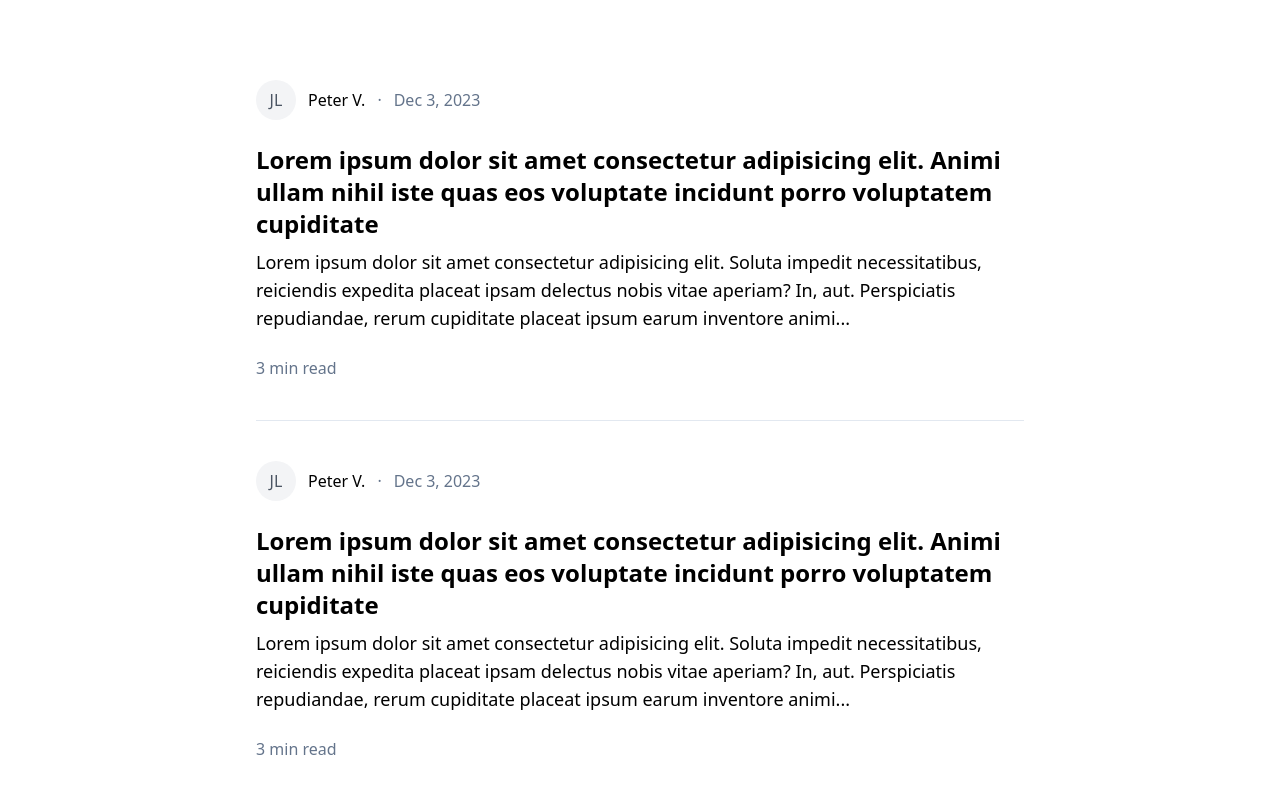
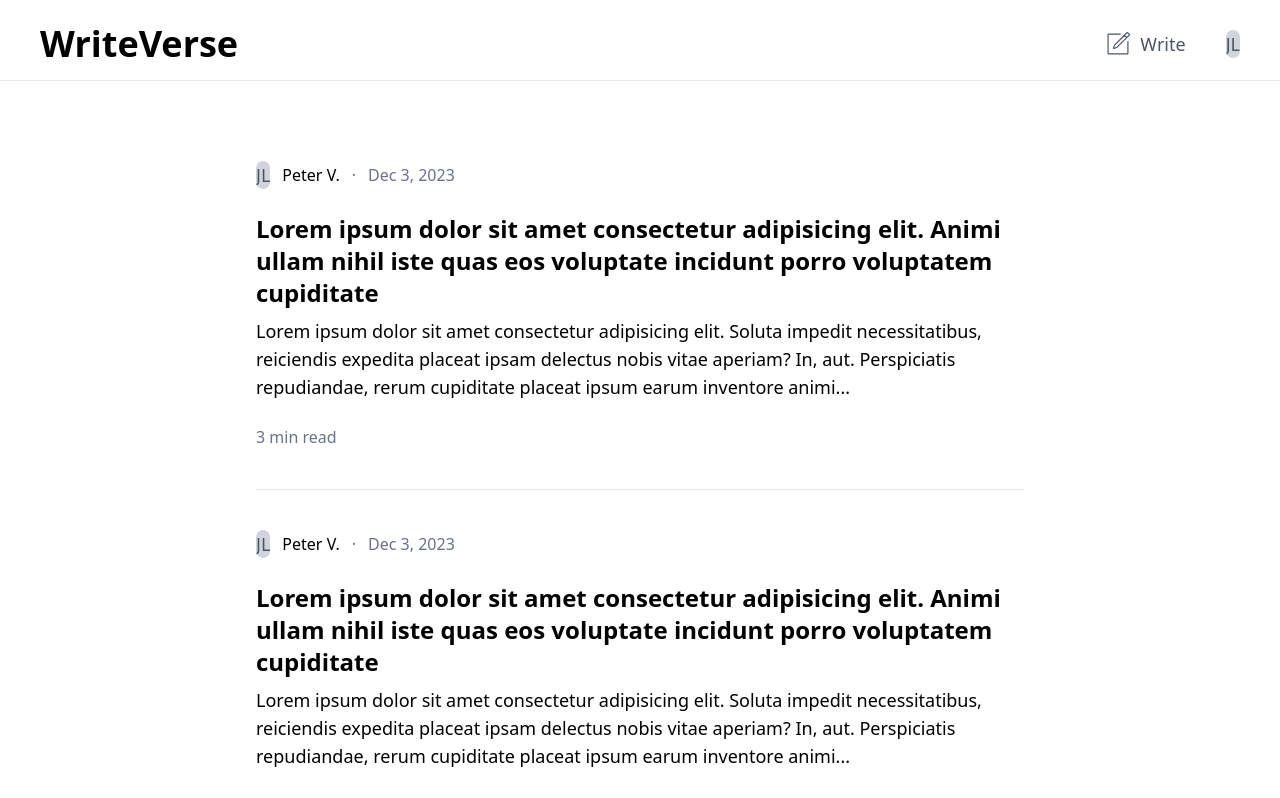
Before and after one commit to hisbanbardai/write-verse, a React (Vite) app in the folder frontend/: page /blogs in a window 1280 px wide. Shown: the top 798 px of the page. Built offline with nearby package versions, Linux system fonts and the light colour scheme.

Commit message:
Add html css for App header. Add logo and create blog button in it

```diff
--- a/frontend/src/App.tsx
+++ b/frontend/src/App.tsx
@@ -6,11 +6,13 @@ import { Signin } from "./pages/Signin";
 import { Blogs } from "./pages/Blogs";
 import { Blog } from "./pages/Blog";
 import { BlogCreate } from "./pages/BlogCreate";
+import { AppHeader } from "./components/layout/AppHeader";
 
 function App() {
   return (
     <>
       <BrowserRouter>
+        <AppHeader />
         <Routes>
           <Route element={<PublicRoutes />}>
             <Route path="/signup" element={<Signup />} />
--- a/frontend/src/components/blog/BlogCard.tsx
+++ b/frontend/src/components/blog/BlogCard.tsx
@@ -2,7 +2,7 @@ export const BlogCard = function () {
   return (
     <div className="flex flex-col gap-6 border-b border-slate-200 pb-10">
       <div className="flex gap-3 h-full items-center">
-        <Avatar />
+        <Avatar width="10" height="10" />
         <p>Peter V.</p>
         <p className="text-slate-500 font-medium">&middot;</p>
         <p className="text-slate-500 ">Dec 3, 2023</p>
@@ -26,10 +26,20 @@ export const BlogCard = function () {
   );
 };
 
-const Avatar = function () {
+export const Avatar = function ({
+  width = "10",
+  height = "10",
+}: {
+  width: string;
+  height: string;
+}) {
   return (
-    <div className="relative inline-flex items-center justify-center w-10 h-10 overflow-hidden bg-gray-100 rounded-full dark:bg-gray-600">
-      <span className="font-medium text-gray-600 dark:text-gray-300">JL</span>
+    <div
+      className={`relative inline-flex items-center justify-center w-${width} h-${height} overflow-hidden bg-gray-300 rounded-full dark:bg-gray-600`}
+    >
+      <span className="font-medium text-gray-600 dark:text-gray-300 text-lg">
+        JL
+      </span>
     </div>
   );
 };
--- /dev/null
+++ b/frontend/src/components/layout/AppHeader.tsx
@@ -0,0 +1,15 @@
+import { Avatar } from "../blog/BlogCard";
+import { CreateBlogButton } from "./CreateBlogButton";
+import { Logo } from "./Logo";
+
+export const AppHeader = function () {
+  return (
+    <header className="flex justify-between items-center px-10 pt-6 border-b pb-4">
+      <Logo />
+      <div className="flex gap-10">
+        <CreateBlogButton />
+        <Avatar width="12" height="12" />
+      </div>
+    </header>
+  );
+};
--- /dev/null
+++ b/frontend/src/components/layout/CreateBlogButton.tsx
@@ -0,0 +1,24 @@
+export const CreateBlogButton = function () {
+  return (
+    <div className="flex items-center gap-2 text-slate-600 text-lg">
+      <svg
+        xmlns="http://www.w3.org/2000/svg"
+        width="28"
+        height="28"
+        fill="none"
+        viewBox="0 0 24 24"
+        aria-label="Write"
+      >
+        <path
+          fill="currentColor"
+          d="M14 4a.5.5 0 0 0 0-1zm7 6a.5.5 0 0 0-1 0zm-7-7H4v1h10zM3 4v16h1V4zm1 17h16v-1H4zm17-1V10h-1v10zm-1 1a1 1 0 0 0 1-1h-1zM3 20a1 1 0 0 0 1 1v-1zM4 3a1 1 0 0 0-1 1h1z"
+        ></path>
+        <path
+          stroke="currentColor"
+          d="m17.5 4.5-8.458 8.458a.25.25 0 0 0-.06.098l-.824 2.47a.25.25 0 0 0 .316.316l2.47-.823a.25.25 0 0 0 .098-.06L19.5 6.5m-2-2 2.323-2.323a.25.25 0 0 1 .354 0l1.646 1.646a.25.25 0 0 1 0 .354L19.5 6.5m-2-2 2 2"
+        ></path>
+      </svg>
+      <p>Write</p>
+    </div>
+  );
+};
--- /dev/null
+++ b/frontend/src/components/layout/Logo.tsx
@@ -0,0 +1,9 @@
+import { Link } from "react-router-dom";
+
+export const Logo = function () {
+  return (
+    <div className="text-4xl font-bold">
+      <Link to={"/"}>WriteVerse</Link>
+    </div>
+  );
+};
```
